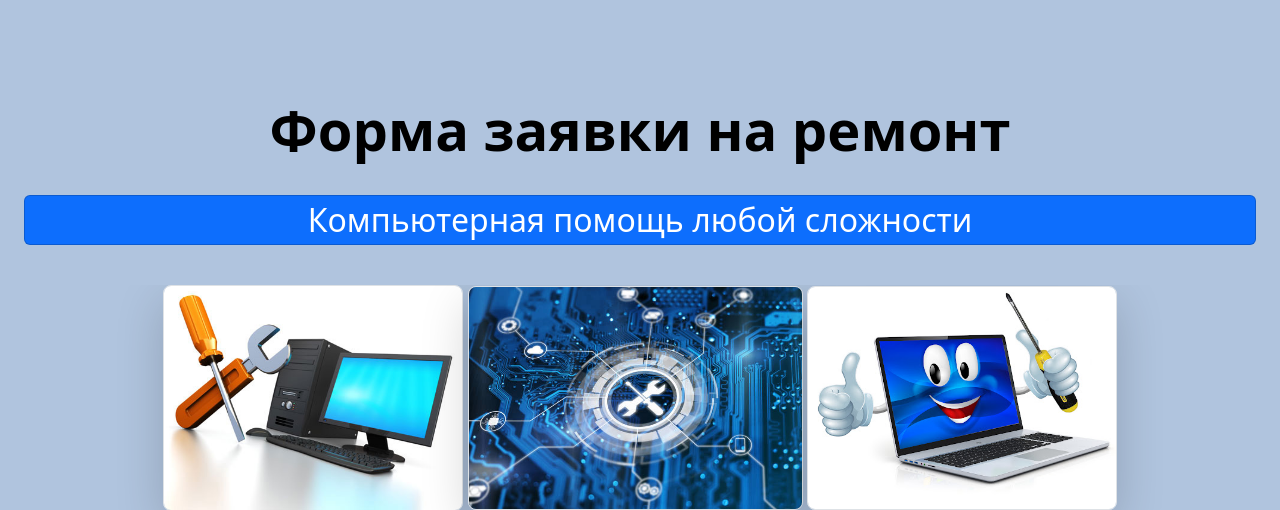
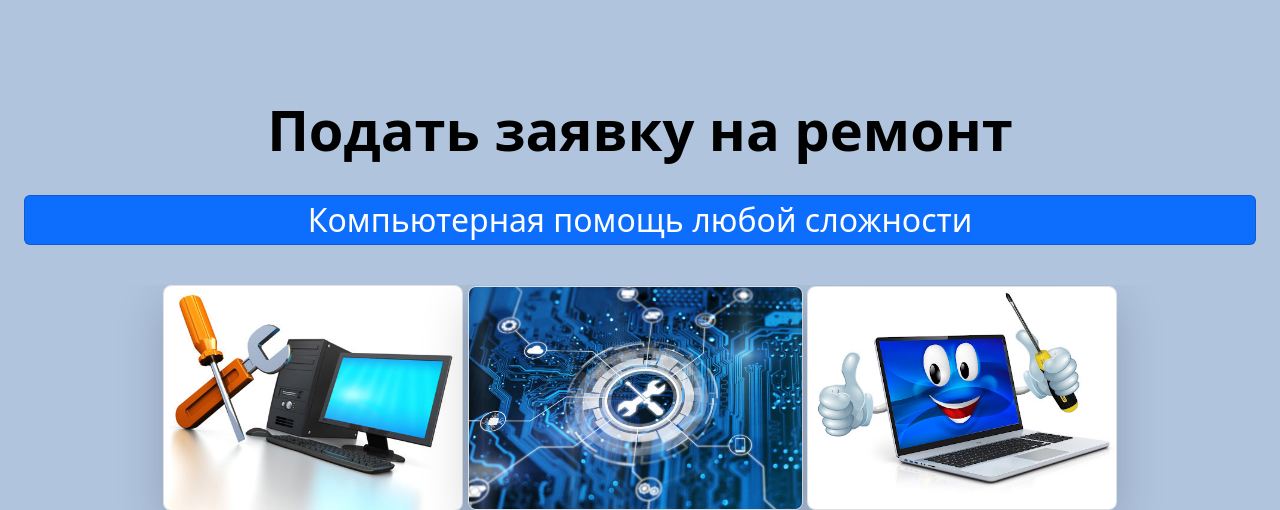
Before and after one commit to Lirikman/django_progect_dev, a Django app: page /create in a window 1280 px wide. Shown: the top 510 px of the page. Run offline with Django 5.2, Linux system fonts and the light colour scheme; data comes from the database, SQL or seed files in the repository.

```diff
--- a/it_profi/main/templates/main/create.html
+++ b/it_profi/main/templates/main/create.html
@@ -5,7 +5,7 @@
 {% endblock %}
 
 {% block name %}
-Форма заявки на ремонт
+Подать заявку на ремонт
 {% endblock %}
 
 {% block content %}
```
